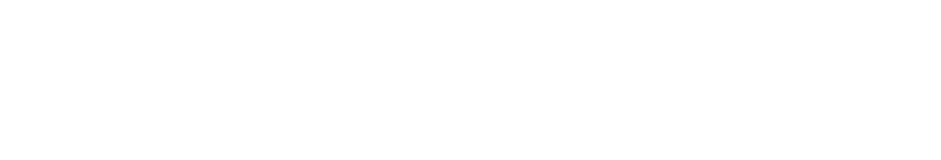
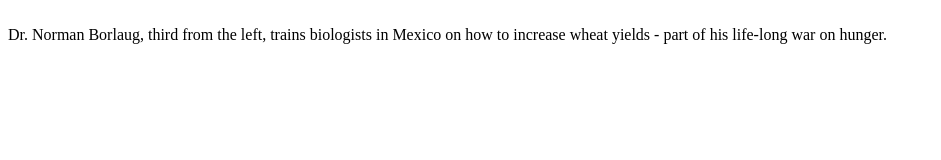
Before and after one commit to jeanbuhendwa/microverse-html-project, a plain HTML site: page index.html in a window 1280 px wide. Shown: the whole page, without its empty margins (0-941 px from the left). Drawn offline with Linux system fonts and the light colour scheme.

Commit message:
Added the fourth commit

```diff
--- a/index.html
+++ b/index.html
@@ -8,7 +8,10 @@
 </head>
 <body>
     <main id="main">
-
+        <div id="img-div">
+            <img id="image" src="" alt="">
+            <div id="img-caption">Dr. Norman Borlaug, third from the left, trains biologists in Mexico on how to increase wheat yields - part of his life-long war on hunger.</div>
+        </div>
     </main>
 
 </body>
```
